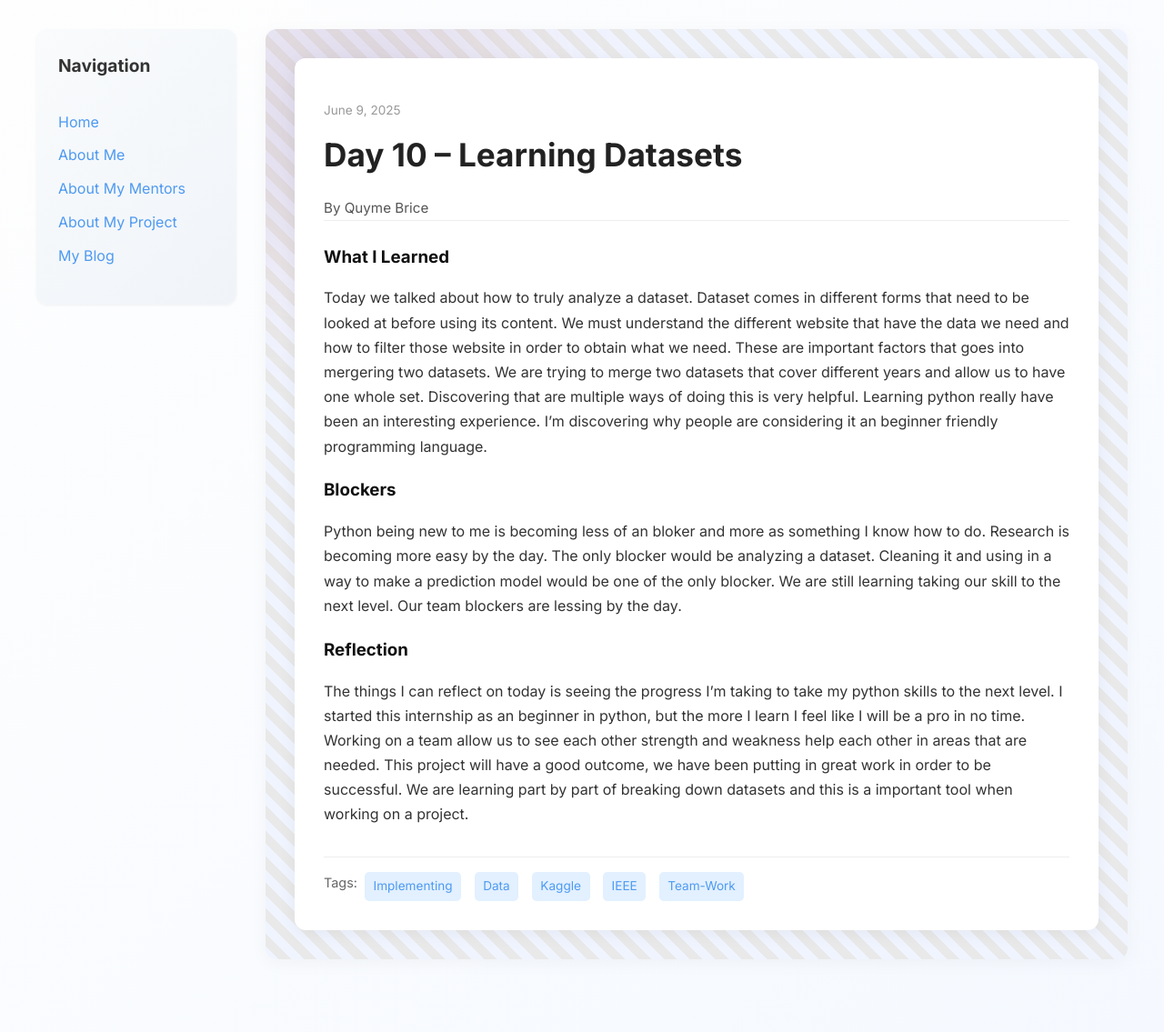
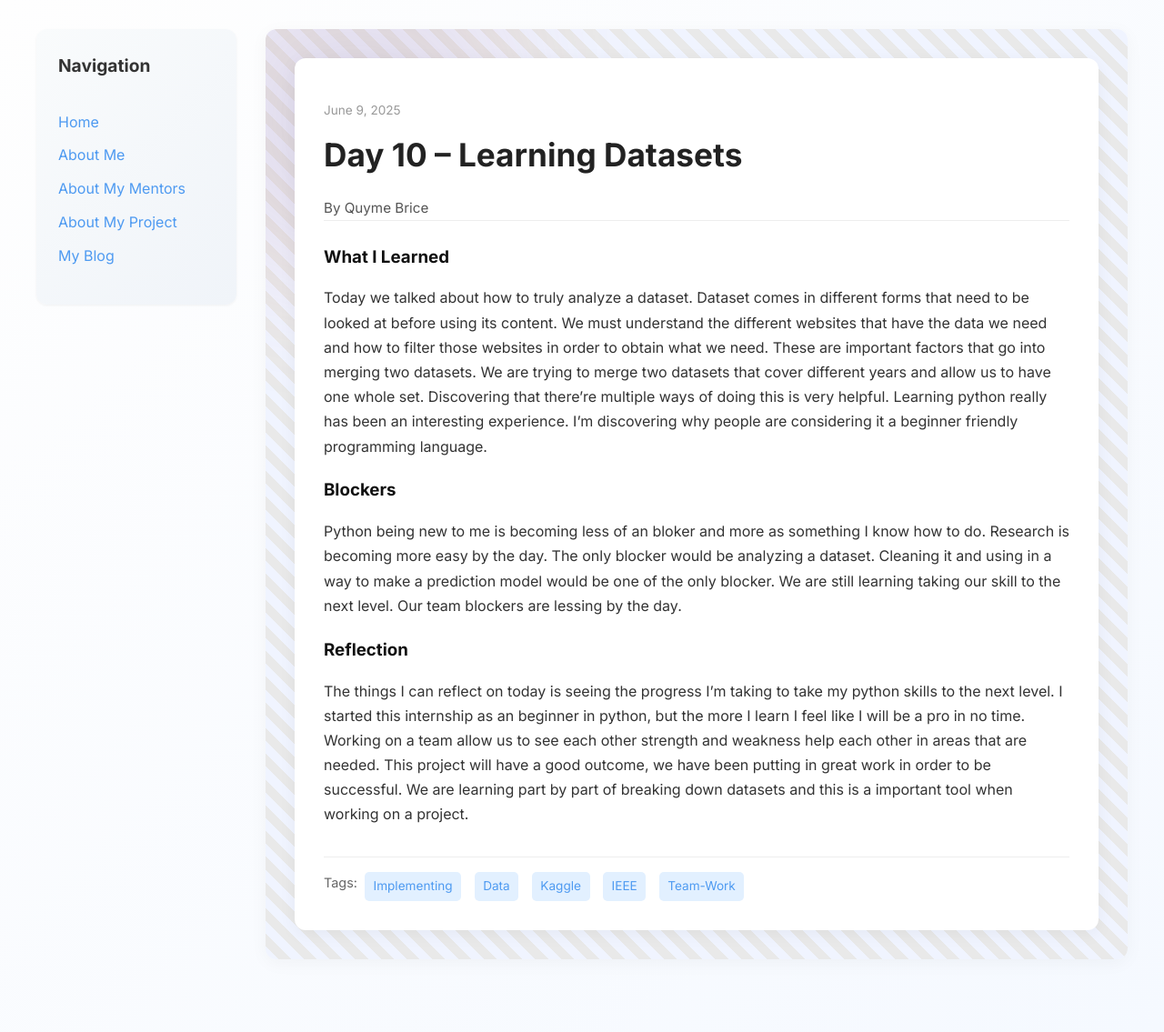
Before and after one commit to Qubri2/Qubri2.github.io, a Jekyll site: the page built from _posts/2025-06-09-day-10.md, in a window 1280 px wide. Shown: the whole page at 91% size. Built offline with Jekyll 4.4.1, drawn with Linux system fonts in a browser that asks for light colours.

Commit message:
Update 2025-06-09-day-10.md

```diff
--- a/_posts/2025-06-09-day-10.md
+++ b/_posts/2025-06-09-day-10.md
@@ -7,7 +7,7 @@ permalink: /day10.html
 tags: ["Implementing", "Data", "Kaggle", "IEEE", "Team-Work"]
 
 what_i_learned: |
-  Today we talked about how to truly analyze a dataset. Dataset comes in different forms that need to be looked at before using its content. We must understand the different website that have the data we need and how to filter those website in order to obtain what we need. These are important factors that goes into mergering two datasets. We are trying to merge two datasets that cover different years and allow us to have one whole set. Discovering that are multiple ways of doing this is very helpful. Learning python really have been an interesting experience. I'm discovering why people are considering it an beginner friendly programming language.
+  Today we talked about how to truly analyze a dataset. Dataset comes in different forms that need to be looked at before using its content. We must understand the different websites that have the data we need and how to filter those websites in order to obtain what we need. These are important factors that go into merging two datasets. We are trying to merge two datasets that cover different years and allow us to have one whole set. Discovering that there're multiple ways of doing this is very helpful. Learning python really has been an interesting experience. I'm discovering why people are considering it a beginner friendly programming language.
 
 
 
```
